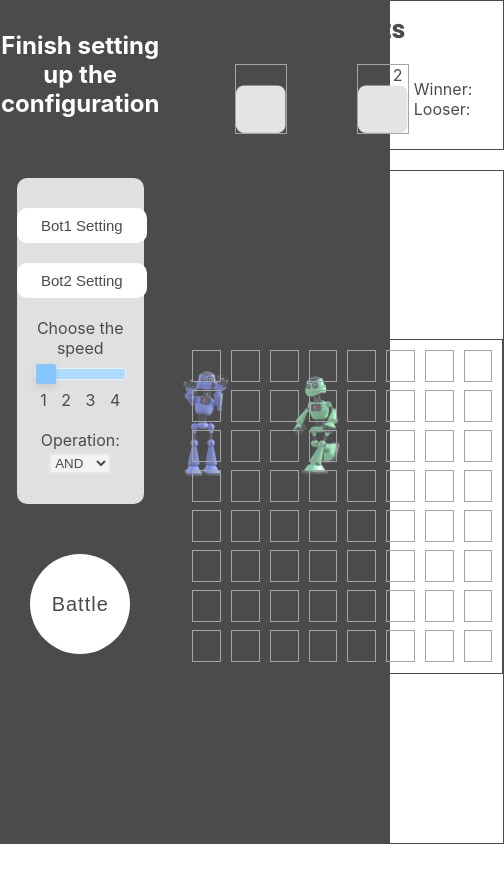
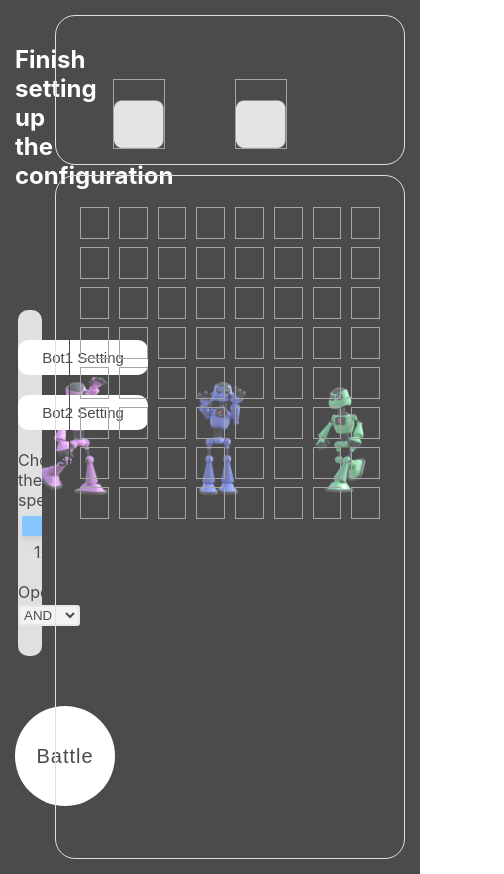
Before and after one commit to chingu-voyages/v44-tier2-team-18, a React (Create React App) app: page /gamepage in a window 390 px wide. Shown: the whole page, 504 px wide, since content can reach past the window. Before the commit the page ends 844 px from the top, so only its background shows below. Built offline with nearby package versions, Linux system fonts and the light colour scheme; a web font is replaced by a local one.

Commit message:
style: Add responsive feature to GamePageLayout

```diff
--- a/src/components/GamePage/GamePageLayout.scss
+++ b/src/components/GamePage/GamePageLayout.scss
@@ -11,20 +11,38 @@
   opacity: $background-opacity;
   grid-template-columns: 1fr 3fr;
   grid-template-rows: 1fr 5fr;
-  grid-gap: 20px;
+  grid-gap: 10px;
+  padding: 15px;
+
+  @media (max-width: 420px) {
+    grid-template-columns: 30px 1fr;
+  }
 
     .configuraion-section {
-        border: 1px solid black;
+        border: 1px solid lightgrey;
+        border-radius: 20px;
         grid-row-start: 1;
         grid-row-end: 3;
+
+        @media (max-width: 420px) {
+            border: none;
+        }
     }
     .arena-section {
-        border: 1px solid black;
+        border: 1px solid lightgrey;
+        border-radius: 20px;
         display: flex;
         justify-content: center;
         align-items: center;
+
+        @media (max-width: 850px) {
+            align-items:start;
+            padding-top: 20px;
+        }
     }
+
     .leadboard-section {
-        border: 1px solid black;
+        border: 1px solid lightgrey;
+        border-radius: 20px;
     }
 }
```
